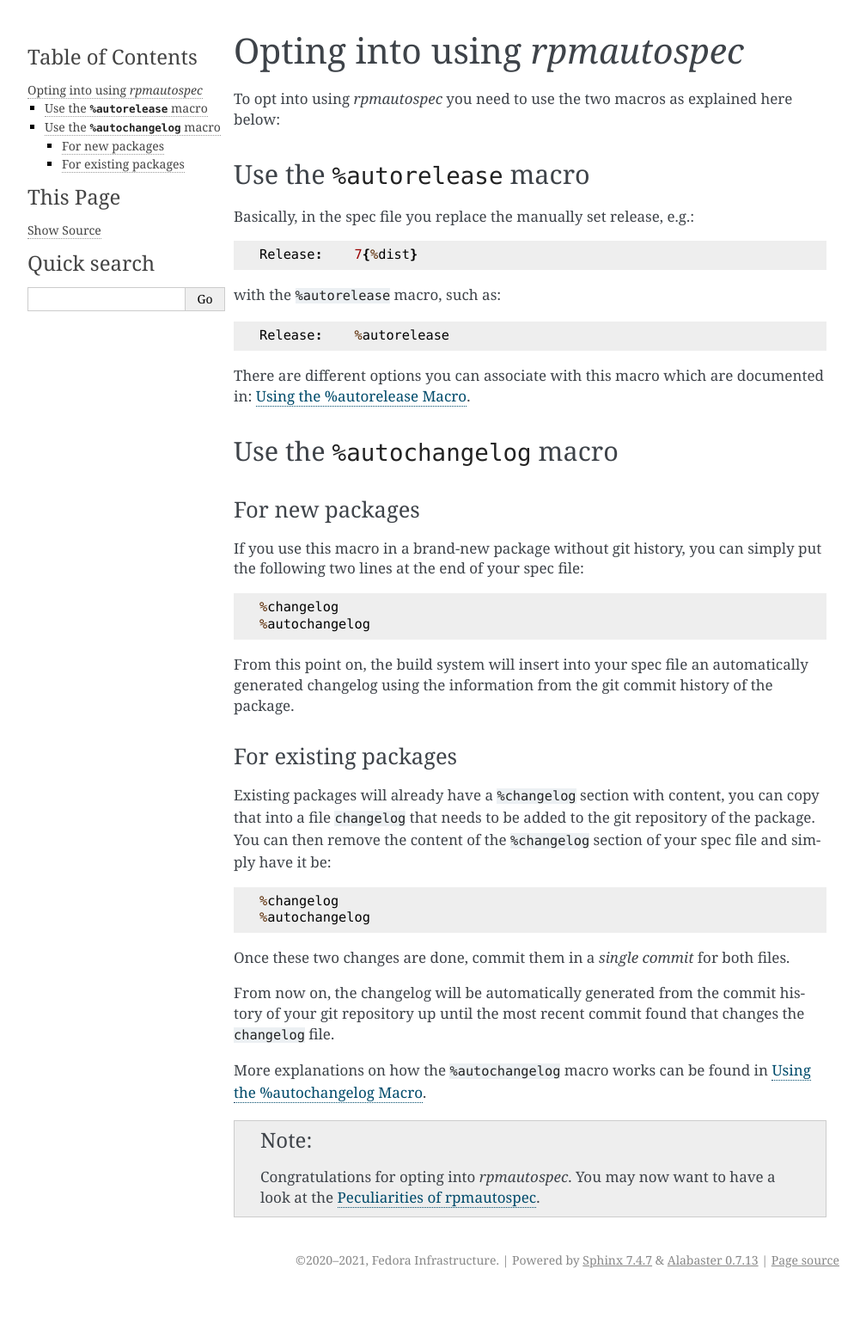
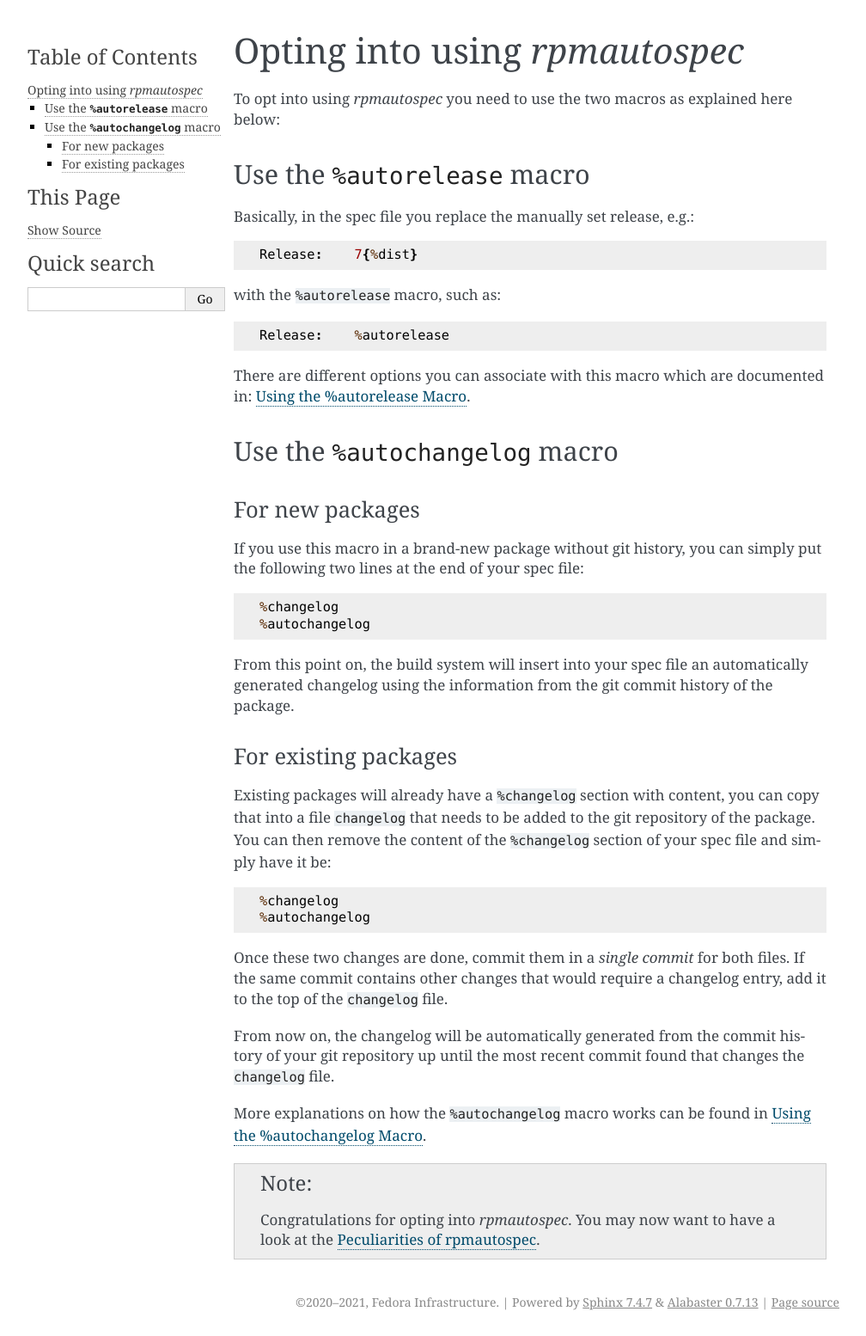
Before and after one commit to fedora-infra/rpmautospec, a Sphinx documentation site: the page built from doc/opting-in.rst, in a window 1280 px wide. Shown: the whole page at 86% size, without its empty margins (133-1141 px from the left). Built offline with Sphinx 7.4.7, drawn with Linux system fonts in a browser that asks for light colours; before the commit the page ends 1505 px from its top, so only the background shows below that.

Commit message:
Give concrete advice when adding changelog file
Multiple early adopters have encountered a problem
where an automatic changelog entry is not generated
for the commit that introduces the changelog file.
This happens because users attempt to introduce rpmautospec
together with other changes like a version update
and do not realize that the automatic changelog generation
happens only after the last commit touching the changelog file,
not starting from that commit.

Signed-off-by: Otto Urpelainen <oturpe@iki.fi>

```diff
--- a/doc/opting-in.rst
+++ b/doc/opting-in.rst
@@ -55,7 +55,8 @@ the content of the ``%changelog`` section of your spec file and simply have it b
     %autochangelog
 
 Once these two changes are done, commit them in a *single commit* for both
-files.
+files. If the same commit contains other changes that would require
+a changelog entry, add it to the top of the ``changelog`` file.
 
 From now on, the changelog will be automatically generated from the commit
 history of your git repository up until the most recent commit found that
```
